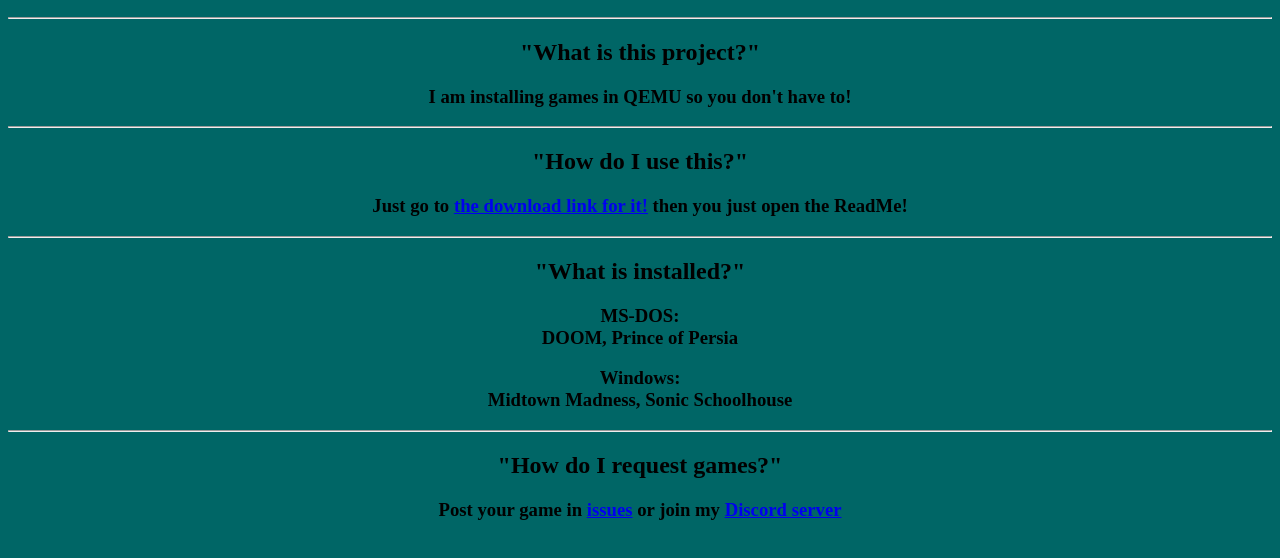
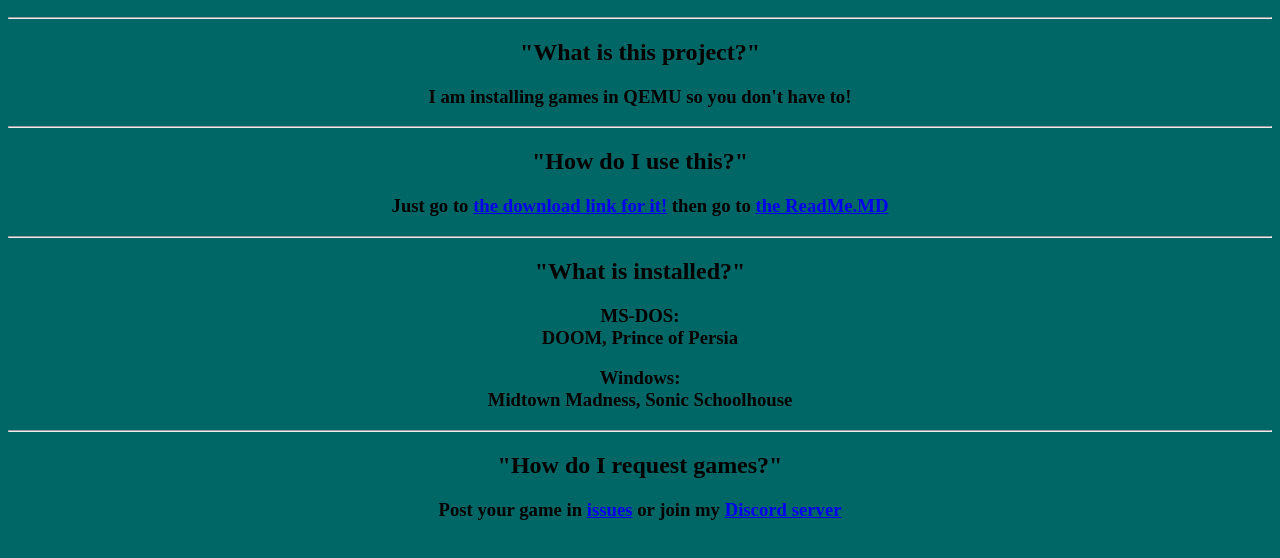
Before and after one commit to mattqze/msdos-vm, a plain HTML site: page index.html in a window 1280 px wide. Shown: the part 110-668 px from the top of the page. Drawn offline with Linux system fonts and the light colour scheme.

Commit message:
Update index.html

```diff
--- a/index.html
+++ b/index.html
@@ -20,7 +20,7 @@
     "How do I use this?"
   </h2>
   <h3>
-    Just go to <a href="https://drive.google.com/file/d/15nZxsaKAcQsgcg7ag2DX7QMuD56Sq1Ev/view?usp=sharing">the download link for it!</a> then you just open the ReadMe!
+    Just go to <a href="https://drive.google.com/file/d/15nZxsaKAcQsgcg7ag2DX7QMuD56Sq1Ev/view?usp=sharing">the download link for it!</a> then go to <a href="https://github.com/mattqze/msdos-vm/blob/main/README.md">the ReadMe.MD</a>
   </h3>
   <hr>
   <h2>
```
